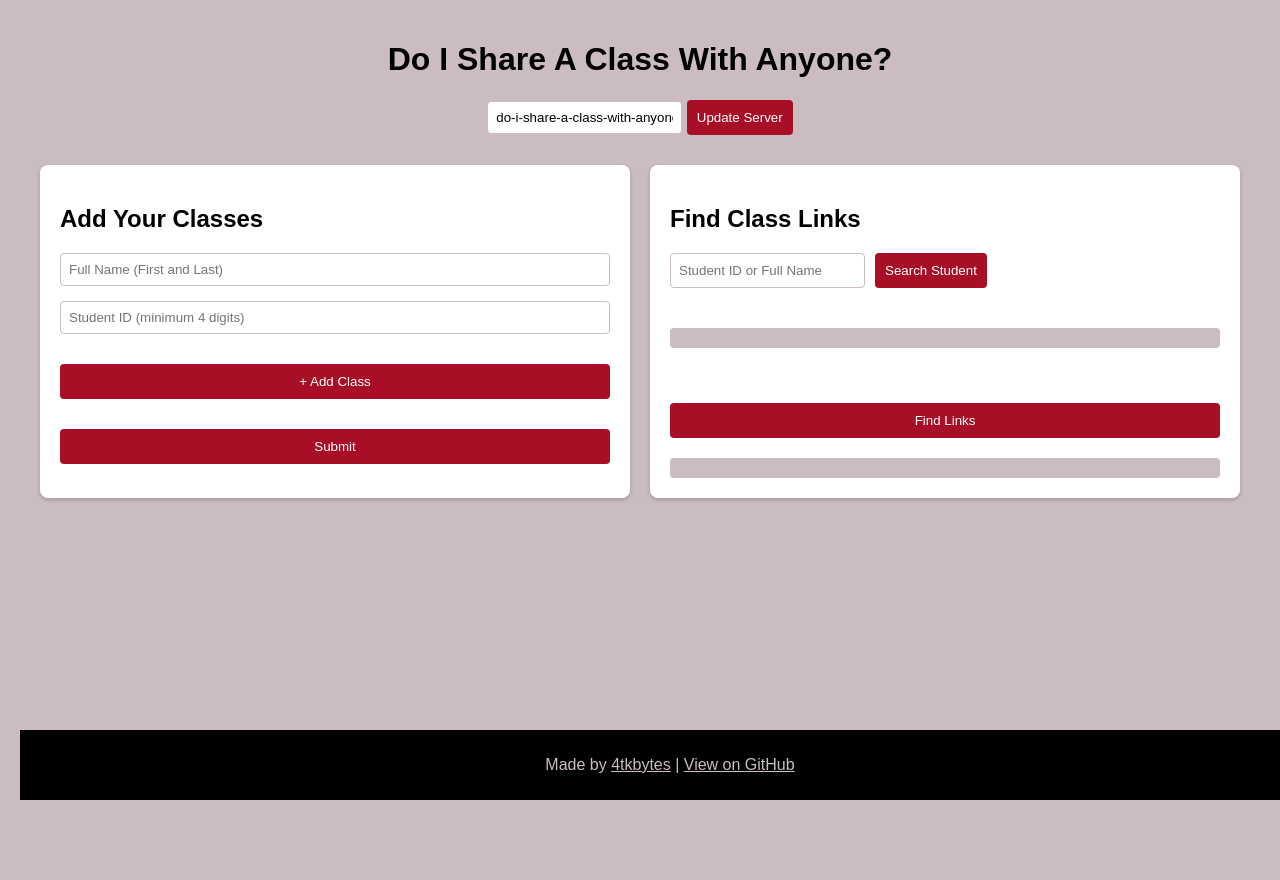
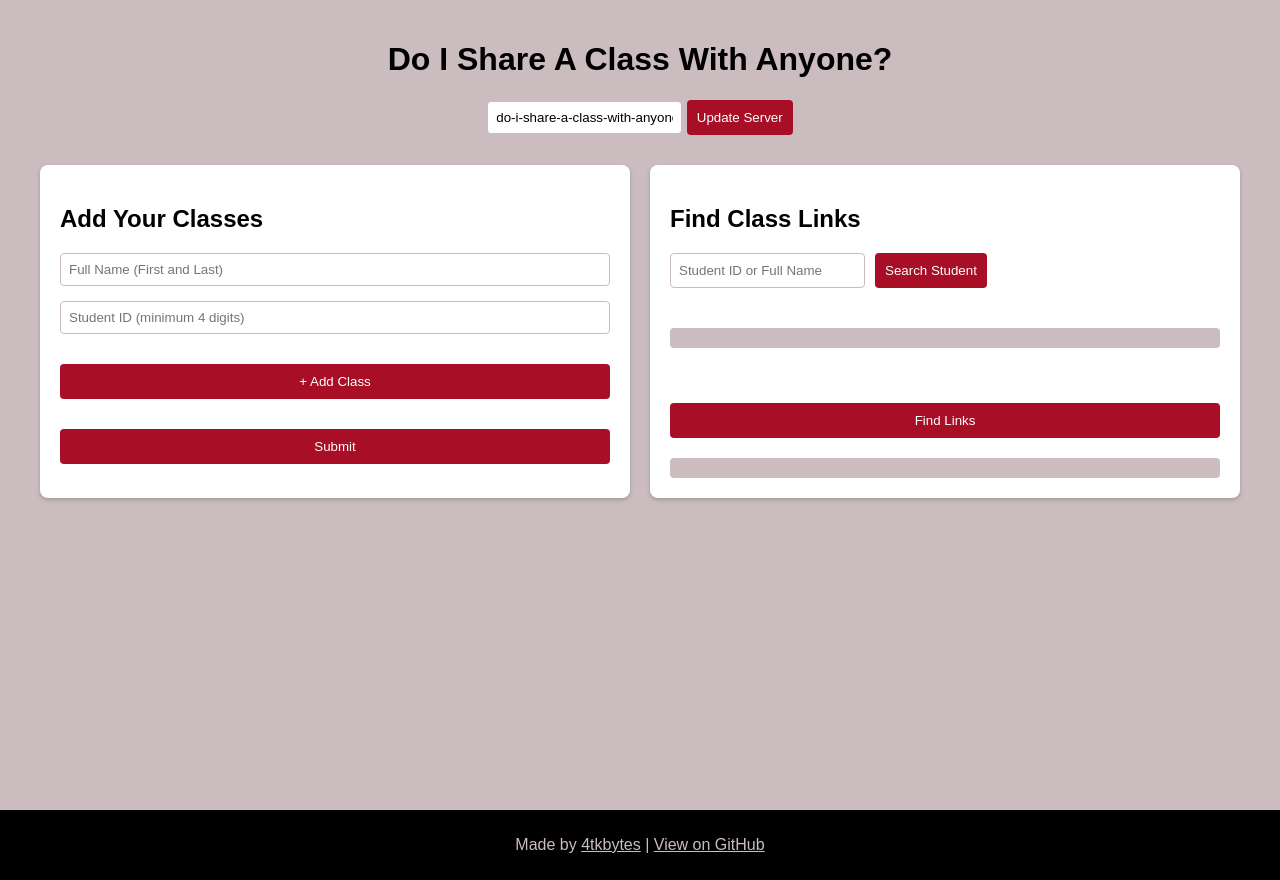
Before and after one commit to 4tkbytes/doIShareAClassWithAnyonePY, a Python web app: template templates/index.html in a window 1280 px wide. Before the commit the page ends 800 px from the top, so only its background shows below. Run offline with Jinja, Linux system fonts and the light colour scheme; the template is opened without the code that fills it, so the values that code supplies are empty.

Commit message:
make footer not annoying

```diff
--- a/static/style.css
+++ b/static/style.css
@@ -2,7 +2,10 @@ body {
     font-family: Arial, sans-serif;
     margin: 0;
     padding: 20px;
+    padding-bottom: 60px; /* Add padding to prevent content from going under footer */
     background-color: #cbbdbf;
+    min-height: 100vh;
+    position: relative;
 }
 
 .container {
@@ -106,9 +109,16 @@ button:hover {
     border-radius: 4px;
 }
 
+/* Update footer styles */
 footer {
-    background-color: #000000 !important;
+    background-color: #000000;
     color: #cbbdbf;
+    position: absolute;
+    bottom: 0;
+    width: 100%;
+    text-align: center;
+    padding: 10px 0;
+    left: 0;
 }
 
 footer a {
--- a/templates/index.html
+++ b/templates/index.html
@@ -51,7 +51,7 @@
             </div>
         </div>
     </div>
-    <footer style="position: fixed; bottom: 0; width: 100%; text-align: center; padding: 10px; background-color: #f8f9fa;">
+    <footer>
         <p>Made by <a href="https://github.com/4tkbytes" target="_blank">4tkbytes</a> |
         <a href="https://github.com/4tkbytes/doIShareAClassWithAnyonePY" target="_blank">View on GitHub</a></p>
     </footer>
```
